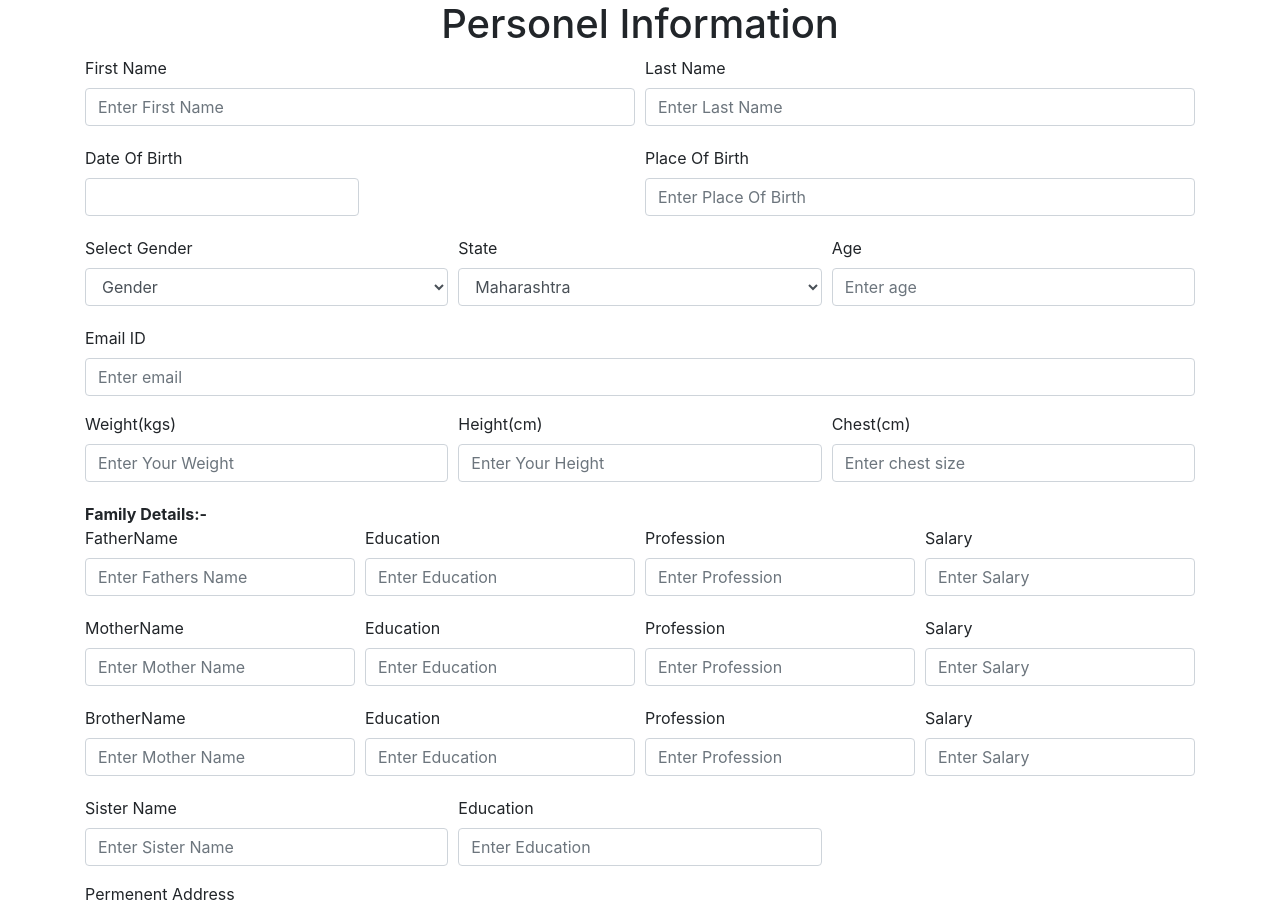
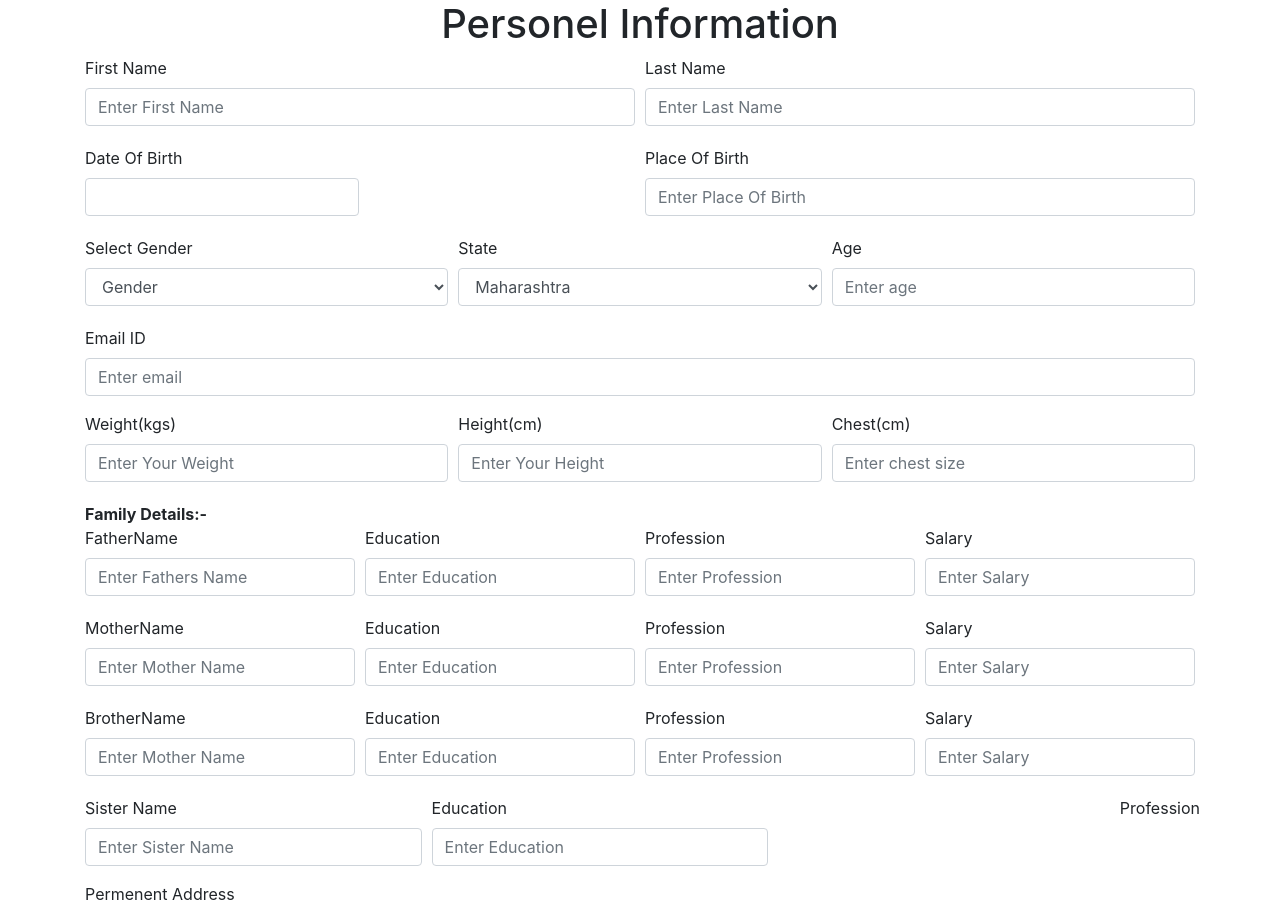
Before and after one commit to MdTauseef27/ApplicationForm, a React (Create React App) app: page / in a window 1280 px wide. Shown: the top 912 px of the page. Built offline with nearby package versions, Linux system fonts and the light colour scheme.

Commit message:
label added

```diff
--- a/src/Components/InfoForm.jsx
+++ b/src/Components/InfoForm.jsx
@@ -643,6 +643,7 @@ export const InfoForm = () => {
             </Form.Group>
 
             <Form.Group as={Col} controlId="Profession"></Form.Group>
+            <Form.Label>Profession</Form.Label>
           </Form.Row>
 
           <Form.Group controlId="address">
```
